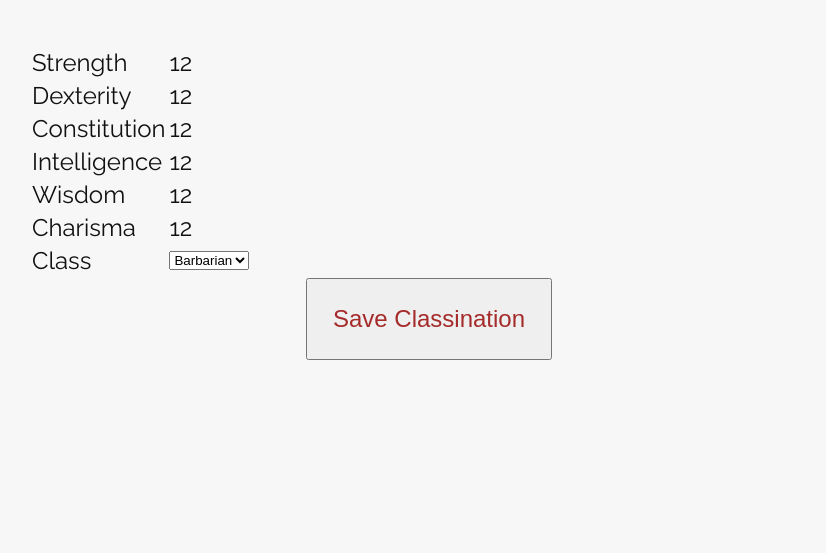
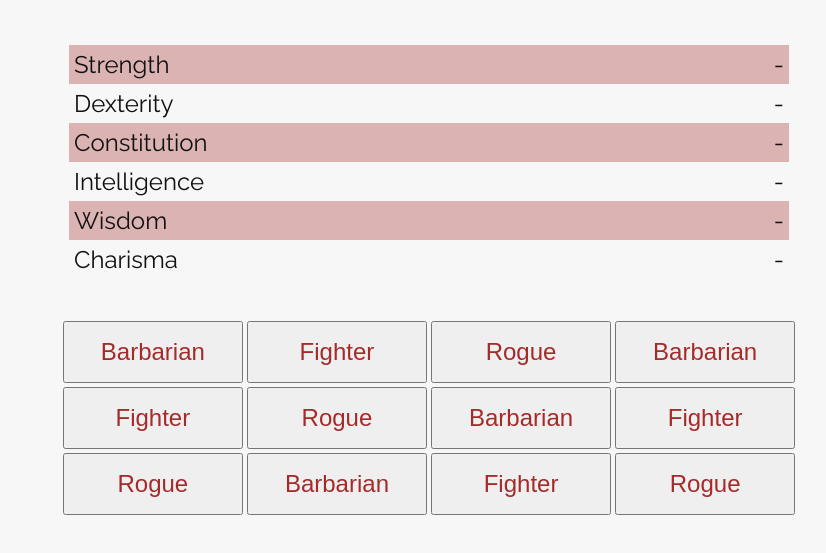
Before and after one commit to guyroyse/literal-classification, a website: page js/static/index.html in a window 1280 px wide. Shown: the part 213-766 px from the top of the page, without its empty margins (211-1037 px from the left). Drawn offline with Linux system fonts and the light colour scheme.

Commit message:
pretty index.html

```diff
--- a/js/static/index.html
+++ b/js/static/index.html
@@ -8,26 +8,29 @@
 
     <table>
       <tbody>
-        <tr><td>Strength</td><td id="strength">12</td></tr>
-        <tr><td>Dexterity</td><td id="dexterity">12</td></tr>
-        <tr><td>Constitution</td><td id="constitution">12</td></tr>
-        <tr><td>Intelligence</td><td id="intelligence">12</td></tr>
-        <tr><td>Wisdom</td><td id="wisdom">12</td></tr>
-        <tr><td>Charisma</td><td id="charisma">12</td></tr>
+        <tr><td>Strength</td><td id="strength">-</td></tr>
+        <tr><td>Dexterity</td><td id="dexterity">-</td></tr>
+        <tr><td>Constitution</td><td id="constitution">-</td></tr>
+        <tr><td>Intelligence</td><td id="intelligence">-</td></tr>
+        <tr><td>Wisdom</td><td id="wisdom">-</td></tr>
+        <tr><td>Charisma</td><td id="charisma">-</td></tr>
       </tbody>
-      <tfoot>
-        <tr>
-          <td>Class</td>
-          <td>
-            <select id="class">
-              <option value="barbarian">Barbarian</option>
-              <option value="fighter">Fighter</option>
-            </select>
-          </td>
-        </tr>
-      </tfoot>
     </table>
 
-    <button id="classinate">Save Classination</button>
+    <div id="buttons">
+      <button class="classinate">Barbarian</button>
+      <button class="classinate">Fighter</button>
+      <button class="classinate">Rogue</button>
+      <button class="classinate">Barbarian</button>
+      <button class="classinate">Fighter</button>
+      <button class="classinate">Rogue</button>
+      <button class="classinate">Barbarian</button>
+      <button class="classinate">Fighter</button>
+      <button class="classinate">Rogue</button>
+      <button class="classinate">Barbarian</button>
+      <button class="classinate">Fighter</button>
+      <button class="classinate">Rogue</button>
+    </div>
+
   </body>
 </html>
--- a/js/static/site.css
+++ b/js/static/site.css
@@ -14,22 +14,40 @@ h1 {
   color: #a52a2a;
 }
 
+table {
+  margin: 40px auto;
+  border-collapse: collapse;
+}
+
 td {
   font-size: 24px;
-  margin: 75px 75px;
+  padding: 5px;
+  width: 350px;
 }
 
-p {
-  font-size: 24px;
+tr:nth-child(odd) {
+  background-color: #a52a2a54;
+}
+
+td:first-child {
   text-align: left;
 }
 
-select {
-
+td:last-child {
+  text-align: right;
 }
 
-button {
+select {
   font-size: 24px;
-  padding: 25px;
   color: #a52a2a;
+  display: block;
+  margin: 40px auto;
 }
+
+button.classinate {
+  width: 180px;
+  font-size: 24px;
+  padding: 15px 0px;
+  color: #a52a2a;
+  margin: 2px auto;
+}
```
